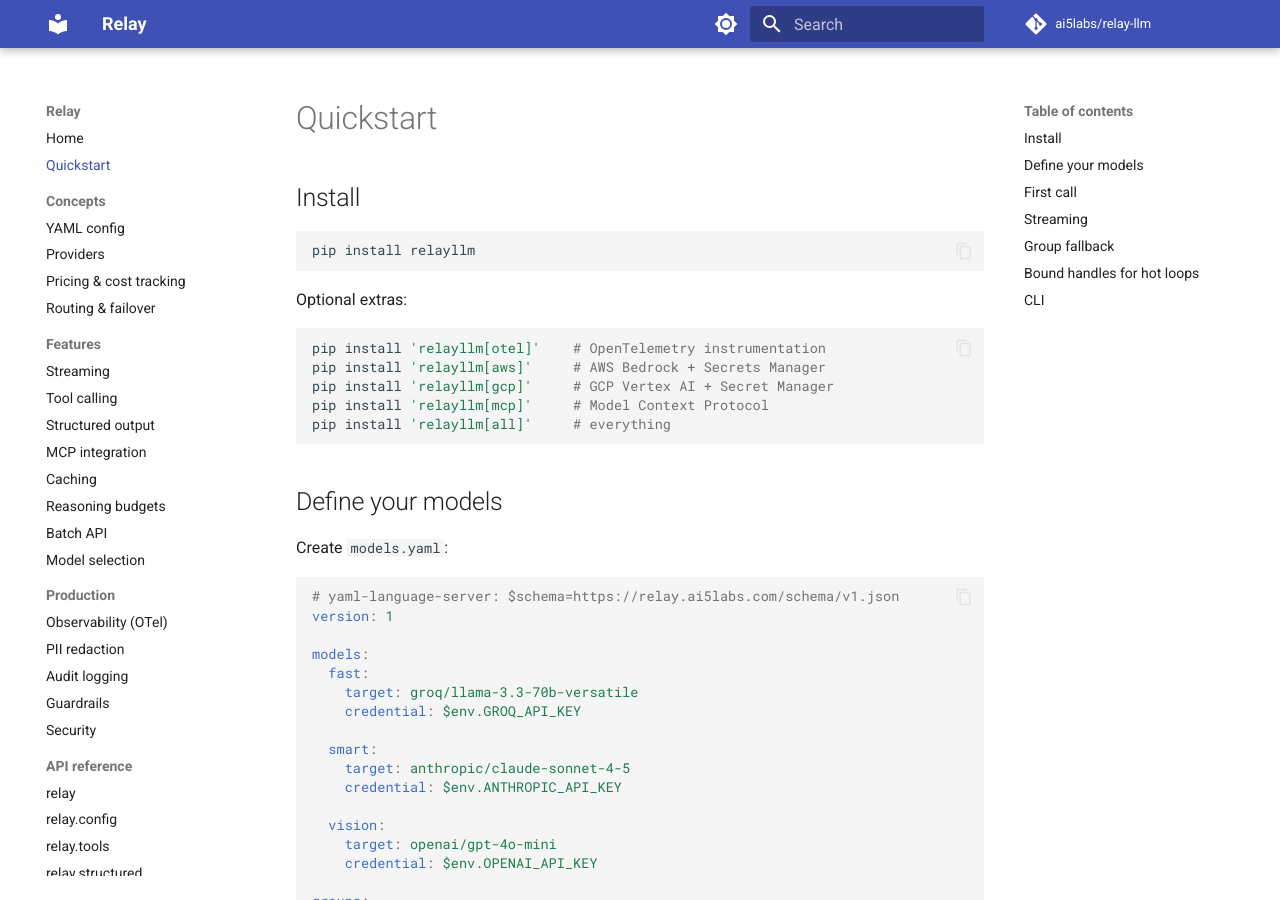
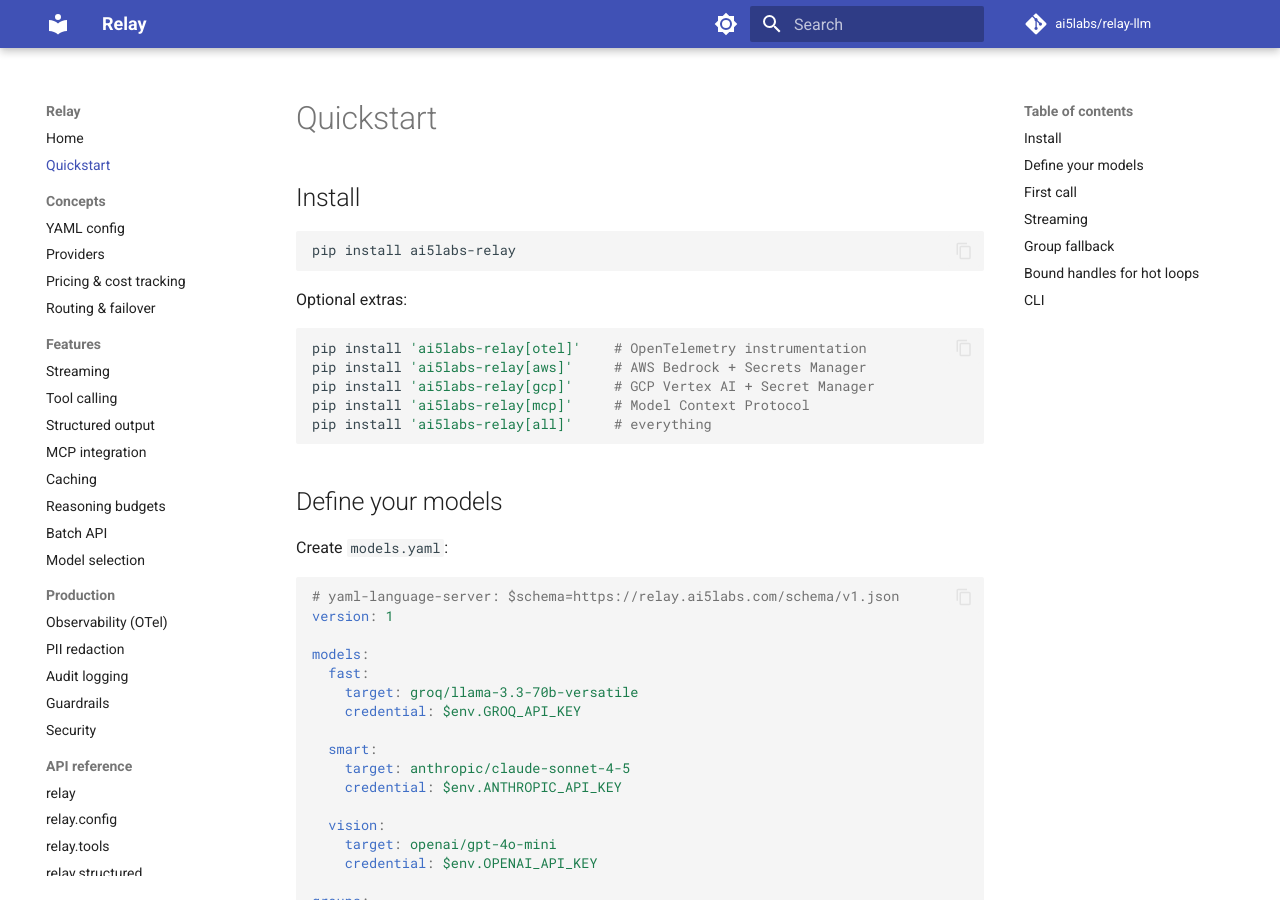
Before and after one commit to ai5labs/relay-llm, an MkDocs documentation site: the page built from docs/quickstart.md, in a window 1280 px wide and 900 px high. Built offline with MkDocs 1.6.1 and Material for MkDocs 9.7.7, drawn with Linux system fonts in a browser that asks for light colours; comment, search, counter and statistics services are not loaded.

Commit message:
release: rename PyPI distribution to ai5labs-relay
PyPI's anti-confusion check rejected `relayllm` as too similar to the
existing `relay-llm` package. Switch to the org-namespaced
`ai5labs-relay` (same pattern as microsoft-presidio,
google-cloud-storage, azure-storage-blob, aws-cdk-lib).

User-facing change:
  pip install relayllm        →  pip install ai5labs-relay

Import name unchanged:
  from relay import Hub       (same as before)

CLI unchanged:
  relay version / models / ...

Sweep across all install instructions in:
  pyproject.toml [project] name + extras
  README.md install commands
  BENCHMARKS.md repro instructions
  CHANGELOG.md
  docs/quickstart.md, docs/features/mcp.md, docs/production/observability.md
  src/relay/_internal/credentials.py, providers/bedrock.py, providers/vertex.py,
  observability.py, mcp/_manager.py (all error messages pointing at extras)
  .github/workflows/release.yml (PyPI environment URL)

Verified:
- ruff + mypy strict clean
- 177 tests pass on Python 3.12
- twine check PASSED on both wheel and sdist
- clean-venv install smoke test:
    pip install ai5labs-relay → import relay → CLI works → catalog works
- wheel: 119 KB, sdist: 94 KB

Signed-off-by: ai5labs <engineering@ai5labs.com>

````diff
--- a/docs/quickstart.md
+++ b/docs/quickstart.md
@@ -3,17 +3,17 @@
 ## Install
 
 ```bash
-pip install relayllm
+pip install ai5labs-relay
 ```
 
 Optional extras:
 
 ```bash
-pip install 'relayllm[otel]'    # OpenTelemetry instrumentation
-pip install 'relayllm[aws]'     # AWS Bedrock + Secrets Manager
-pip install 'relayllm[gcp]'     # GCP Vertex AI + Secret Manager
-pip install 'relayllm[mcp]'     # Model Context Protocol
-pip install 'relayllm[all]'     # everything
+pip install 'ai5labs-relay[otel]'    # OpenTelemetry instrumentation
+pip install 'ai5labs-relay[aws]'     # AWS Bedrock + Secrets Manager
+pip install 'ai5labs-relay[gcp]'     # GCP Vertex AI + Secret Manager
+pip install 'ai5labs-relay[mcp]'     # Model Context Protocol
+pip install 'ai5labs-relay[all]'     # everything
 ```
 
 ## Define your models
--- a/pyproject.toml
+++ b/pyproject.toml
@@ -3,7 +3,7 @@
 build-backend = "uv_build"
 
 [project]
-name = "relayllm"
+name = "ai5labs-relay"
 version = "0.1.0"
 description = "Relay — production-grade multi-provider LLM client. One YAML, one interface, every model."
 readme = "README.md"
@@ -50,7 +50,7 @@
 aws = ["boto3>=1.34"]
 gcp = ["google-auth>=2.30"]
 mcp = ["mcp>=1.0"]
-all = ["relayllm[otel,aws,gcp,mcp]"]
+all = ["ai5labs-relay[otel,aws,gcp,mcp]"]
 
 [project.scripts]
 relay = "relay._cli:main"
````
Also changed, not shown: BENCHMARKS.md (+1 -1 lines), README.md (+1 -1 lines), docs/features/mcp.md (+1 -1 lines), docs/production/observability.md (+1 -1 lines), 7 other files.
